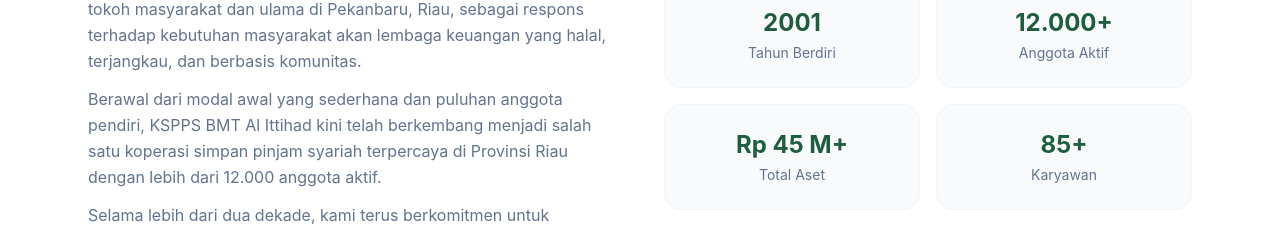
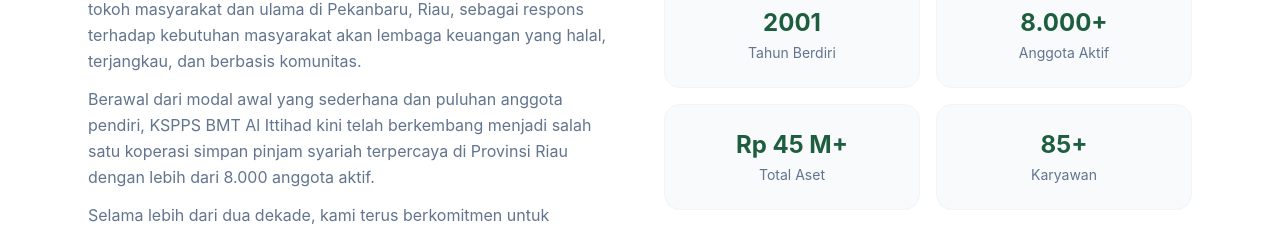
Before and after one commit to putri58/bmt-sistem, a React (Vite) app: page /tentang in a window 1280 px wide. Shown: the part 525-757 px from the top of the page. Built offline with nearby package versions, Linux system fonts and the light colour scheme; no server answers.

Commit message:
benerin jumlah anggota

```diff
--- a/src/pages/guest/Tentang.jsx
+++ b/src/pages/guest/Tentang.jsx
@@ -84,7 +84,7 @@
                 Berawal dari modal awal yang sederhana dan puluhan anggota
                 pendiri, KSPPS BMT Al Ittihad kini telah berkembang menjadi
                 salah satu koperasi simpan pinjam syariah terpercaya di Provinsi
-                Riau dengan lebih dari 12.000 anggota aktif.
+                Riau dengan lebih dari 8.000 anggota aktif.
               </p>
               <p className="mt-3 leading-relaxed text-slate-500">
                 Selama lebih dari dua dekade, kami terus berkomitmen untuk
@@ -96,7 +96,7 @@
             <div className="grid grid-cols-2 gap-4">
               {[
                 { label: "Tahun Berdiri", value: "2001" },
-                { label: "Anggota Aktif", value: "12.000+" },
+                { label: "Anggota Aktif", value: "8.000+" },
                 { label: "Total Aset", value: "Rp 45 M+" },
                 { label: "Karyawan", value: "85+" },
               ].map((s) => (
```
